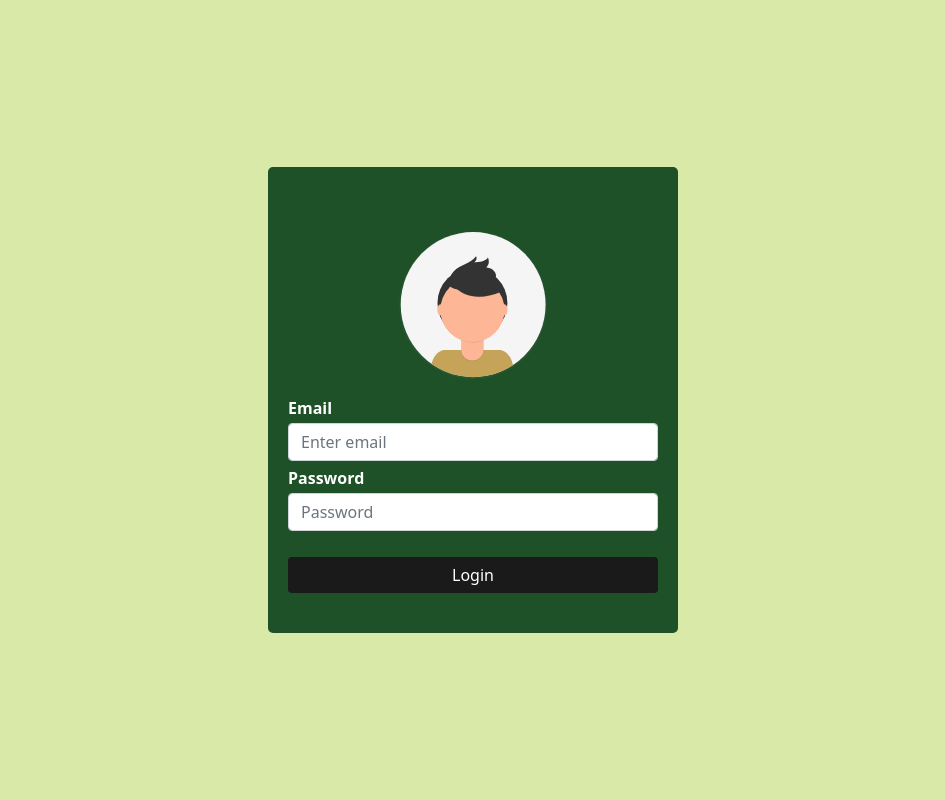
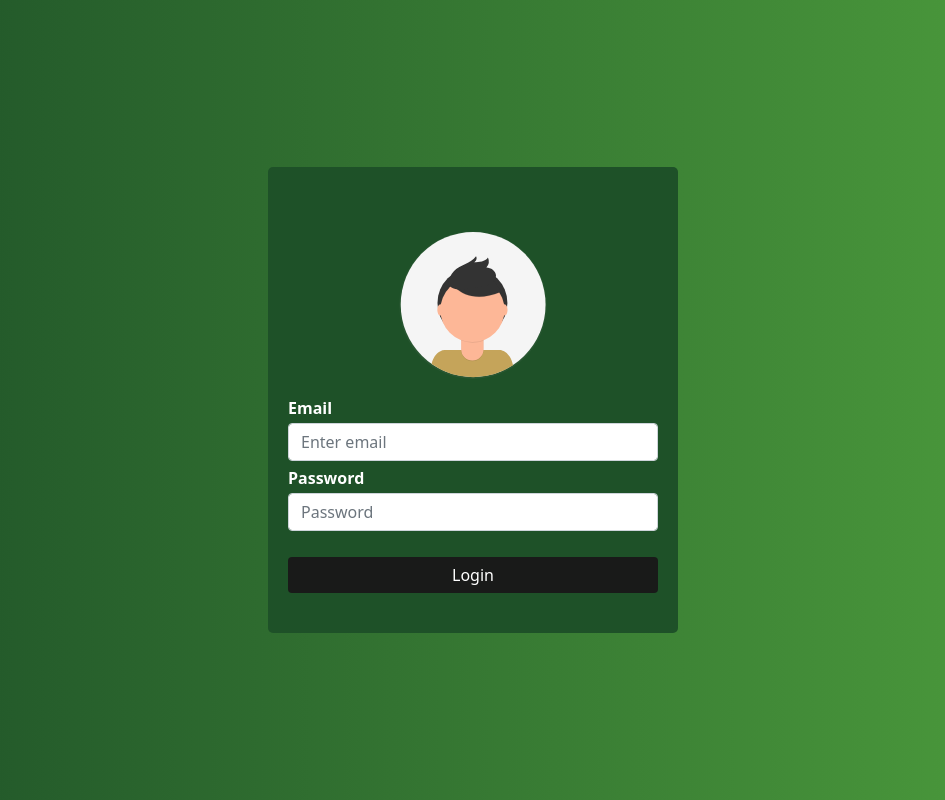
Before and after one commit to JesusACD/MINTIC-Plataforma-Sistema-de-N-mina, a React (Create React App) app in the folder app-front/: page / in a window 1280 px wide. Shown: the whole page, without its empty margins (167-1112 px from the left). Built offline with nearby package versions, Linux system fonts and the light colour scheme.

Commit message:
Se modifico el color de fondo del login

```diff
--- a/app-front/src/App.css
+++ b/app-front/src/App.css
@@ -1,9 +1,17 @@
+body{
+
+    margin: 0;
+    padding: 0;
+}
+
 .contenido-centro {
+    background: #4E9F3D;  /* fallback for old browsers */
+    background: -webkit-linear-gradient(to right, #1E5128, #4E9F3D);
+    background: linear-gradient(to right, #1E5128, #4E9F3D);
     height: 100vh;
     display: flex;
     justify-content: center;
     align-items: center;
-    background-color: #D8E9A8
 }
 .wrapper {
     padding: 40px 20px;
```
